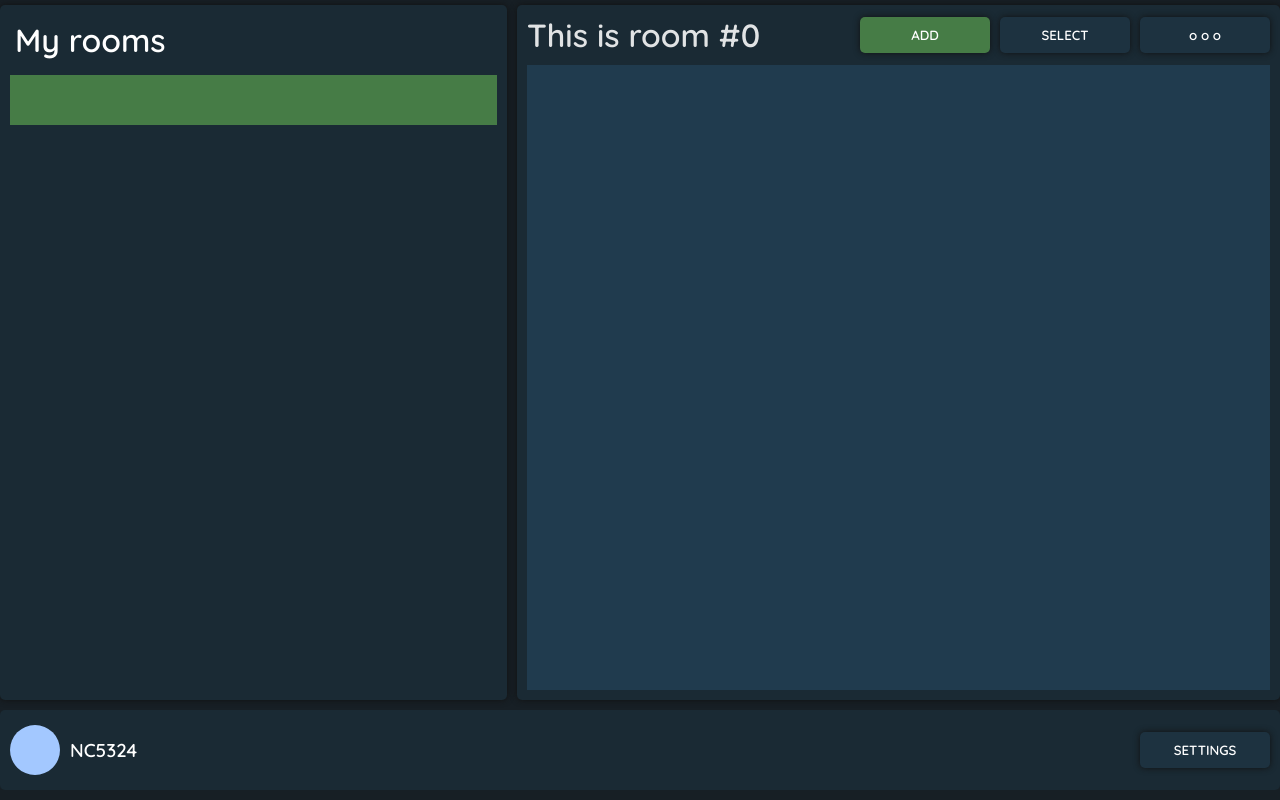
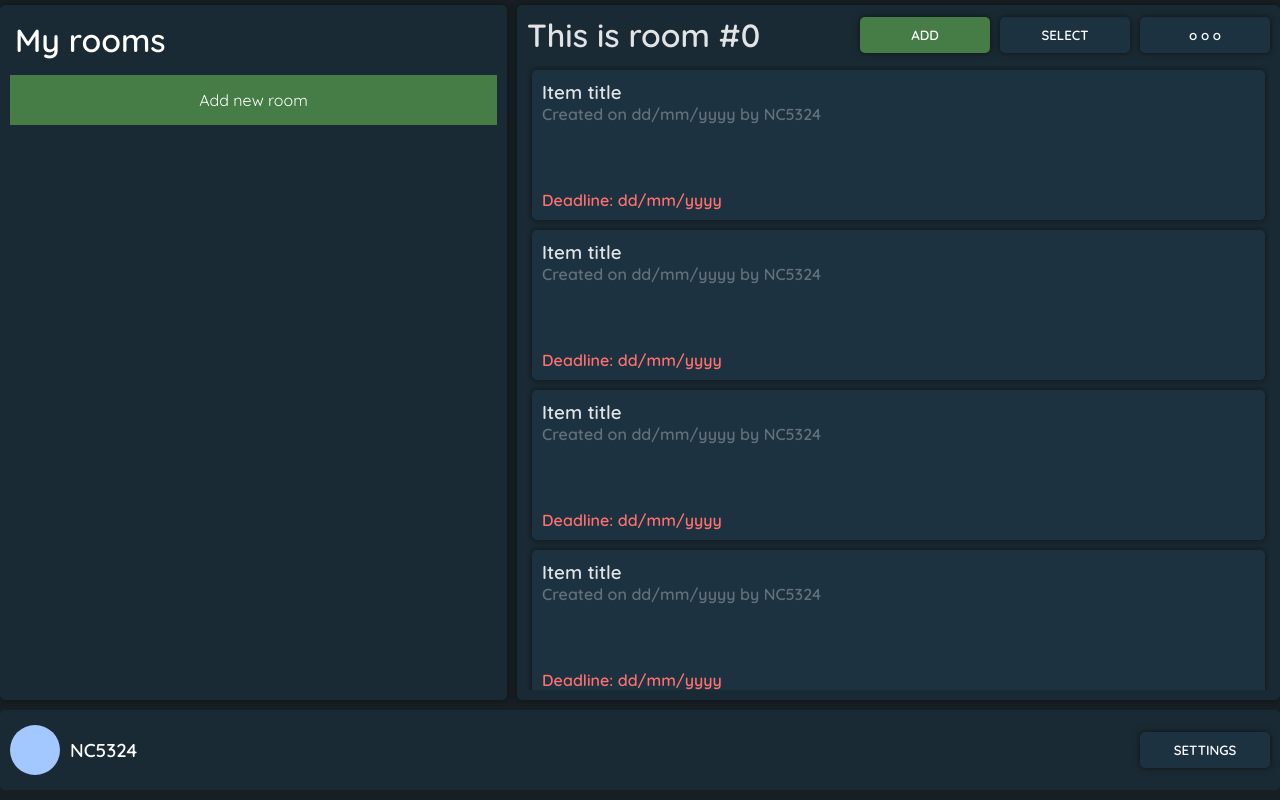
Before and after one commit to NC5324/ncheck-react, a React (Create React App) app: page /main/0 in a window 1280 px wide. Built offline with nearby package versions, Linux system fonts and the light colour scheme.

Commit message:
room item

```diff
--- a/src/main/Room.js
+++ b/src/main/Room.js
@@ -1,6 +1,18 @@
 import { useParams } from 'react-router-dom'
 import { AddButton, Button } from '../ui-components'
 import React from 'react'
+import styled from 'styled-components'
+import RoomItem from './RoomItem'
+
+const ItemsWrapper = styled.main`
+  max-height: 100%;
+
+  display: flex;
+  flex-direction: column;
+
+  overflow-x: hidden;
+  overflow-y: auto;
+`
 
 function Room({ title }) {
     let { id } = useParams();
@@ -12,7 +24,9 @@ function Room({ title }) {
                 <Button style={{marginLeft: '10px'}}>SELECT</Button>
                 <Button style={{marginLeft: '10px'}}>o o o</Button>
             </header>
-            <main style={{backgroundColor: '#203B4E', flex: '1 0 auto'}}/>
+            <ItemsWrapper>
+                { Array.from(Array(10)).map(() => <RoomItem/> )}
+            </ItemsWrapper>
         </div>
     )
 }
--- a/src/main/RoomItem.js
+++ b/src/main/RoomItem.js
@@ -1,7 +1,28 @@
 import React from 'react'
+import styled from 'styled-components'
+
+const RoomItemContainer = styled.div`
+  min-height: 150px;
+  margin: 5px;
+
+  background: #1D3240;
+  border-radius: 5px;
+  padding: 10px;
+  box-shadow: #121212 0 0 6px;
+
+  display: flex;
+  flex-direction: column;
+`
 
 function RoomItem() {
+    return (
+        <RoomItemContainer>
+            <h3 className={"opacity-87"}>Item title</h3>
+            <h4 className={"opacity-30"}>Created on dd/mm/yyyy by NC5324</h4>
 
+            <h4 style={{color: '#FF7070', marginTop: 'auto'}}>Deadline: dd/mm/yyyy</h4>
+        </RoomItemContainer>
+    )
 }
 
 export default RoomItem
--- a/src/main/RoomList.js
+++ b/src/main/RoomList.js
@@ -51,6 +51,7 @@ function RoomList({ rooms, onAddPressed }) {
             </RoomsWrapper>
             <div className={"add-button"}
                  onClick={() => onAddPressed('test')}>
+                <span style={{margin: 'auto'}}>Add new room</span>
             </div>
         </RoomListContainer>
     )
```
